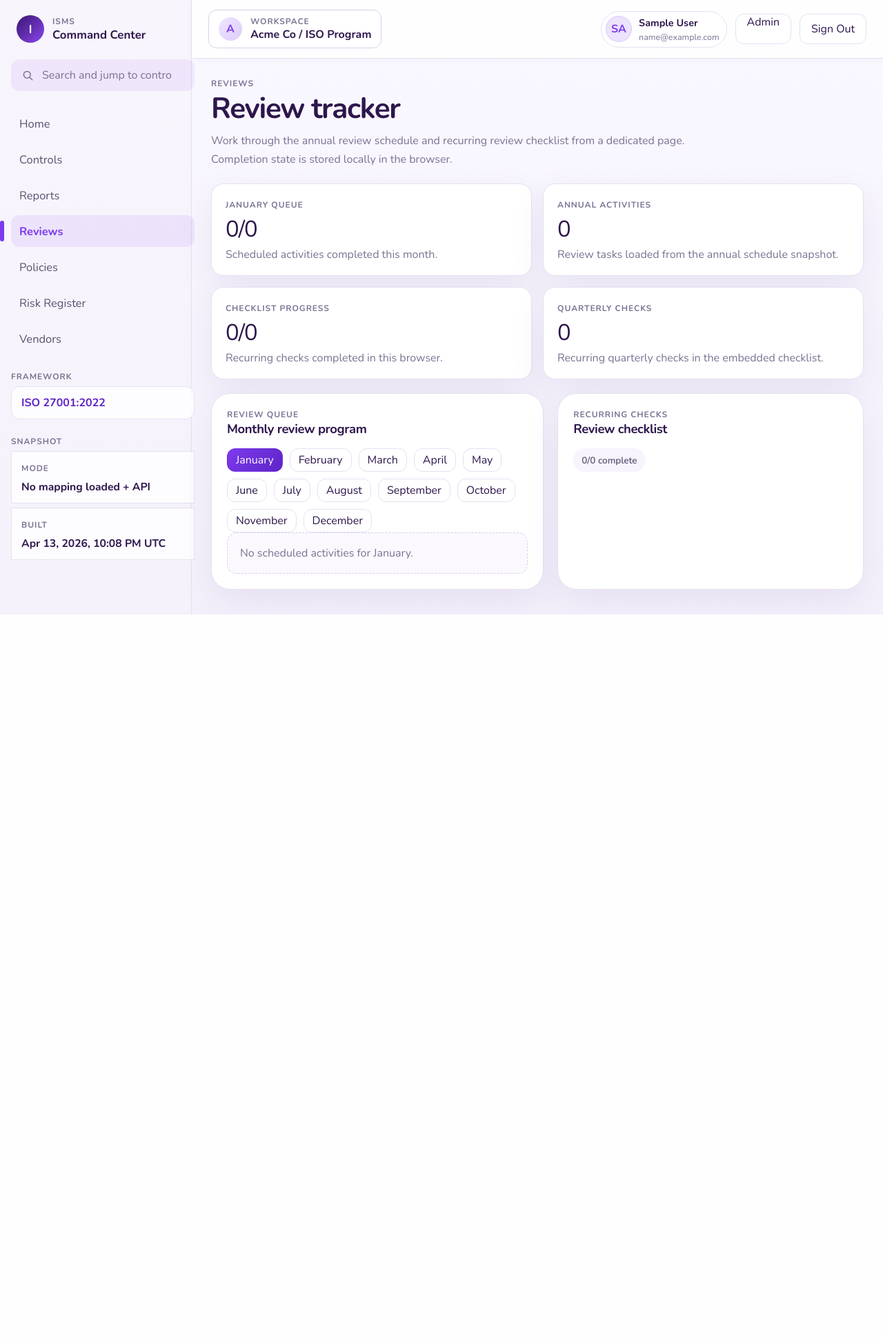
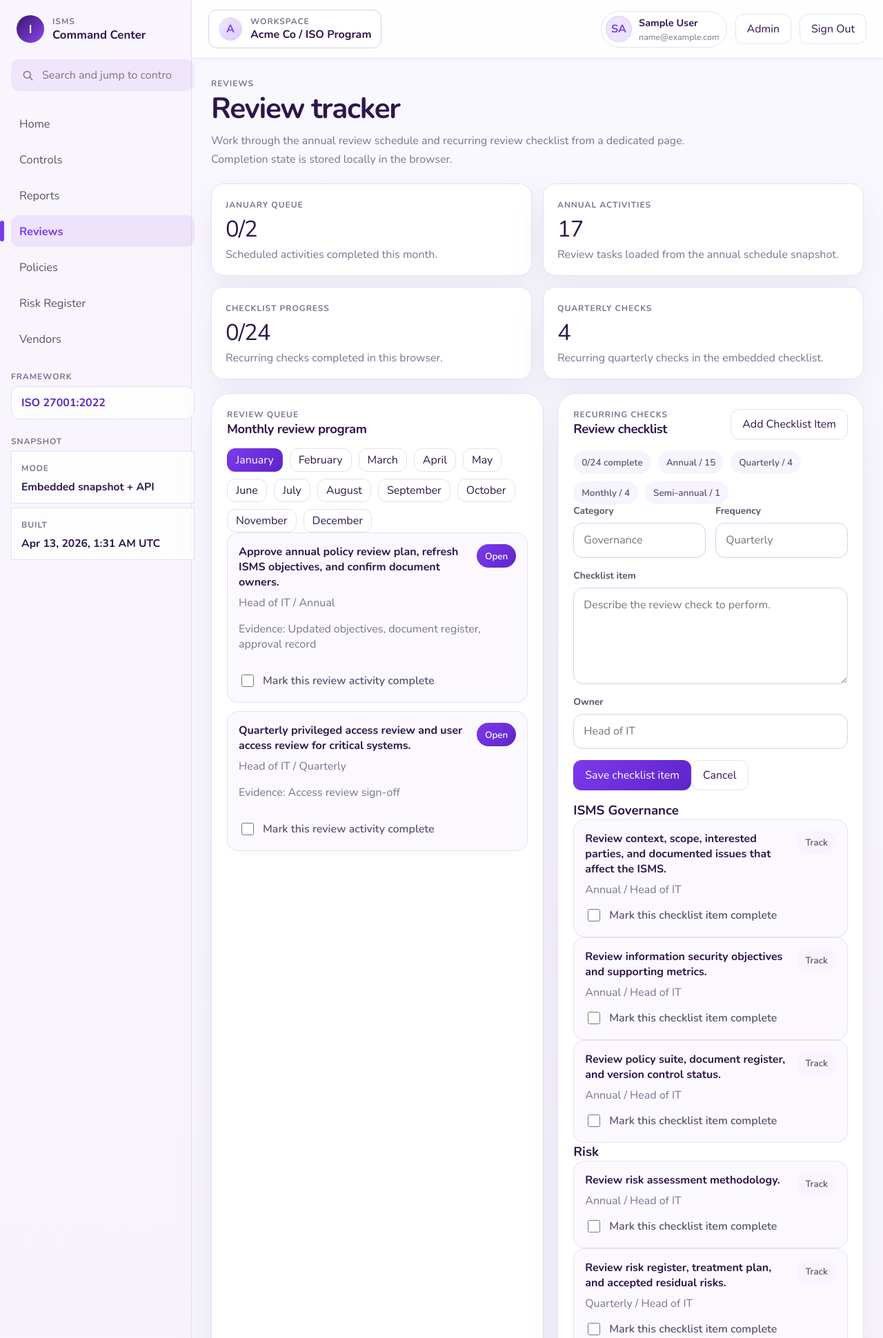
Before and after one commit to cgnetworking/ComplianceApp, a Django app: page /reviews.html in a window 1280 px wide. Shown: the top 1940 px of the page at 69% size. Before the commit the page ends 891 px from the top, so only its background shows below. Run offline with Django 4.2, Linux system fonts and the light colour scheme; the visitor is signed in with stand-in values (Sample User, id 1); data that the repository does not hold is empty; parts of the project's set-up code (start-up, migrations or seed data) failed here and were passed over; some libraries are stand-ins or nearby versions.

Commit message:
Add custom review checklist item creation and state persistence

```diff
--- a/templates/portal/reviews.html
+++ b/templates/portal/reviews.html
@@ -99,8 +99,39 @@
                 <p class="panel-kicker">Recurring checks</p>
                 <h2>Review checklist</h2>
               </div>
+              <div class="panel-head-actions">
+                <button class="ghost-button" type="button" id="checklist-add-trigger">Add Checklist Item</button>
+              </div>
             </div>
             <div class="mini-stats" id="checklist-summary"></div>
+            <form class="risk-form" id="checklist-add-form" hidden>
+              <div class="form-grid">
+                <label class="form-field" for="checklist-add-category">
+                  <span>Category</span>
+                  <input id="checklist-add-category" type="text" placeholder="Governance">
+                </label>
+                <label class="form-field" for="checklist-add-frequency">
+                  <span>Frequency</span>
+                  <input id="checklist-add-frequency" type="text" placeholder="Quarterly">
+                </label>
+              </div>
+
+              <label class="form-field" for="checklist-add-item">
+                <span>Checklist item</span>
+                <textarea id="checklist-add-item" placeholder="Describe the review check to perform." required></textarea>
+              </label>
+
+              <label class="form-field" for="checklist-add-owner">
+                <span>Owner</span>
+                <input id="checklist-add-owner" type="text" placeholder="Head of IT">
+              </label>
+
+              <div class="form-actions">
+                <button class="ghost-button primary-button" type="submit">Save checklist item</button>
+                <button class="ghost-button" type="button" id="checklist-add-cancel">Cancel</button>
+              </div>
+              <p class="helper-note" id="checklist-add-status"></p>
+            </form>
             <div id="checklist"></div>
           </article>
         </section>
--- a/webapp/app.js
+++ b/webapp/app.js
@@ -99,6 +99,14 @@
     activities: document.getElementById("activities"),
     checklistSummary: document.getElementById("checklist-summary"),
     checklist: document.getElementById("checklist"),
+    checklistAddTrigger: document.getElementById("checklist-add-trigger"),
+    checklistAddForm: document.getElementById("checklist-add-form"),
+    checklistAddCancel: document.getElementById("checklist-add-cancel"),
+    checklistAddStatus: document.getElementById("checklist-add-status"),
+    checklistAddCategory: document.getElementById("checklist-add-category"),
+    checklistAddItem: document.getElementById("checklist-add-item"),
+    checklistAddFrequency: document.getElementById("checklist-add-frequency"),
+    checklistAddOwner: document.getElementById("checklist-add-owner"),
     homeUpcoming: document.getElementById("home-upcoming"),
     homeDomains: document.getElementById("home-domains"),
     homePolicies: document.getElementById("home-policies"),
@@ -406,6 +414,22 @@
         saveReviewState();
         renderReviewsPage();
       });
+    }
+
+    if (els.checklistAddTrigger) {
+      els.checklistAddTrigger.addEventListener("click", () => {
+        toggleChecklistAddForm(true);
+      });
+    }
+
+    if (els.checklistAddCancel) {
+      els.checklistAddCancel.addEventListener("click", () => {
+        toggleChecklistAddForm(false);
+      });
+    }
+
+    if (els.checklistAddForm) {
+      els.checklistAddForm.addEventListener("submit", handleChecklistAddSubmit);
     }
 
     if (els.addRiskTrigger) {
@@ -1082,7 +1106,8 @@
       return;
     }
 
-    const checklistDone = data.checklist.filter((item) => state.reviewState.checklist[item.id]).length;
+    const checklistItems = getAllChecklistItems();
+    const checklistDone = checklistItems.filter((item) => state.reviewState.checklist[item.id]).length;
     const activityDone = options.currentMonthActivities.filter((item) => state.reviewState.activities[item.id]).length;
     const mappedPolicies = new Set(controls.flatMap((control) => control.policyDocumentIds)).size;
 
@@ -1127,7 +1152,7 @@
           },
           {
             label: "Checklist progress",
-            value: `${checklistDone}/${data.checklist.length}`,
+            value: `${checklistDone}/${checklistItems.length}`,
             note: "Recurring review checks marked complete.",
           },
         ];
@@ -1148,7 +1173,8 @@
 
     const monthItems = monthlyActivities(state.monthIndex);
     const completedMonthItems = monthItems.filter((item) => state.reviewState.activities[item.id]).length;
-    const completedChecklist = data.checklist.filter((item) => state.reviewState.checklist[item.id]).length;
+    const checklistItems = getAllChecklistItems();
+    const completedChecklist = checklistItems.filter((item) => state.reviewState.checklist[item.id]).length;
 
     const cards = [
       {
@@ -1163,12 +1189,12 @@
       },
       {
         label: "Checklist progress",
-        value: `${completedChecklist}/${data.checklist.length}`,
+        value: `${completedChecklist}/${checklistItems.length}`,
         note: "Recurring checks completed in this browser.",
       },
       {
         label: "Quarterly checks",
-        value: data.checklist.filter((item) => item.frequency === "Quarterly").length,
+        value: checklistItems.filter((item) => item.frequency === "Quarterly").length,
         note: "Recurring quarterly checks in the embedded checklist.",
       },
     ];
@@ -1893,12 +1919,18 @@
       return;
     }
 
-    const completedCount = data.checklist.filter((item) => state.reviewState.checklist[item.id]).length;
-    const grouped = groupBy(data.checklist, "category");
+    const checklistItems = getAllChecklistItems();
+    const completedCount = checklistItems.filter((item) => state.reviewState.checklist[item.id]).length;
+    const grouped = groupBy(checklistItems, "category");
+    const frequencyCounts = checklistItems.reduce((counts, item) => {
+      const frequency = item.frequency || "Not scheduled";
+      counts[frequency] = (counts[frequency] || 0) + 1;
+      return counts;
+    }, {});
 
     els.checklistSummary.innerHTML = [
-      `<span class="chip">${completedCount}/${data.checklist.length} complete</span>`,
-      ...Object.entries(data.summary.checklistFrequencies).map(([frequency, count]) => `<span class="chip">${escapeHtml(frequency)} / ${count}</span>`),
+      `<span class="chip">${completedCount}/${checklistItems.length} complete</span>`,
+      ...Object.entries(frequencyCounts).map(([frequency, count]) => `<span class="chip">${escapeHtml(frequency)} / ${count}</span>`),
     ].join("");
 
     els.checklist.innerHTML = Object.entries(grouped).map(([category, items]) => `
@@ -1911,7 +1943,7 @@
               <div class="check-top">
                 <div>
                   <strong>${escapeHtml(item.item)}</strong>
-                  <div class="mini-copy">${escapeHtml(item.frequency)} / ${escapeHtml(item.owner)}</div>
+                  <div class="mini-copy">${escapeHtml(item.frequency)} / ${escapeHtml(item.owner)}${item.isCustom ? " / Custom" : ""}</div>
                 </div>
                 <span class="status-pill ${isDone ? "is-success" : ""}">${isDone ? "Done" : "Track"}</span>
               </div>
@@ -1926,6 +1958,105 @@
     `).join("");
   }
 
+  function getAllChecklistItems() {
+    const customChecklist = normalizeCustomChecklistItems(state.reviewState.customChecklist);
+    return data.checklist
+      .map((item) => ({ ...item, isCustom: false }))
+      .concat(customChecklist.map((item) => ({ ...item, isCustom: true })));
+  }
+
+  function normalizeCustomChecklistItems(items) {
+    if (!Array.isArray(items)) {
+      return [];
+    }
+
+    const seenIds = new Set();
+    return items
+      .map((item) => {
+        if (!item || typeof item !== "object") {
+          return null;
+        }
+        const id = typeof item.id === "string" ? item.id.trim() : "";
+        const checklistItem = typeof item.item === "string" ? item.item.trim() : "";
+        if (!id || !checklistItem || seenIds.has(id)) {
+          return null;
+        }
+        seenIds.add(id);
+        return {
+          id,
+          category: typeof item.category === "string" && item.category.trim() ? item.category.trim() : "Custom",
+          item: checklistItem,
+          frequency: typeof item.frequency === "string" && item.frequency.trim() ? item.frequency.trim() : "Annual",
+          owner: typeof item.owner === "string" && item.owner.trim() ? item.owner.trim() : "Shared portal",
+        };
+      })
+      .filter(Boolean);
+  }
+
+  function toggleChecklistAddForm(visible) {
+    if (!els.checklistAddForm) {
+      return;
+    }
+
+    els.checklistAddForm.hidden = !visible;
+    if (!visible) {
+      els.checklistAddForm.reset();
+      setUploadStatus(els.checklistAddStatus, "", "");
+      if (els.checklistAddFrequency) {
+        els.checklistAddFrequency.value = "";
+      }
+      return;
+    }
+
+    if (els.checklistAddFrequency && !els.checklistAddFrequency.value.trim()) {
+      els.checklistAddFrequency.value = "Annual";
+    }
+    if (els.checklistAddOwner && !els.checklistAddOwner.value.trim()) {
+      els.checklistAddOwner.value = "Head of IT";
+    }
+    if (els.checklistAddItem) {
+      els.checklistAddItem.focus();
+    }
+  }
+
+  function createChecklistItemId() {
+    return `custom-check-${Date.now().toString(36)}-${Math.random().toString(36).slice(2, 8)}`;
+  }
+
+  function handleChecklistAddSubmit(event) {
+    event.preventDefault();
+    if (!els.checklistAddForm || !els.checklistAddItem) {
+      return;
+    }
+
+    const itemText = els.checklistAddItem.value.trim();
+    const category = els.checklistAddCategory ? els.checklistAddCategory.value.trim() : "";
+    const frequency = els.checklistAddFrequency ? els.checklistAddFrequency.value.trim() : "";
+    const owner = els.checklistAddOwner ? els.checklistAddOwner.value.trim() : "";
+
+    if (!itemText) {
+      setUploadStatus(els.checklistAddStatus, "Checklist item text is required.", "error");
+      return;
+    }
+
+    const entry = {
+      id: createChecklistItemId(),
+      category: category || "Custom",
+      item: itemText,
+      frequency: frequency || "Annual",
+      owner: owner || "Head of IT",
+    };
+
+    const existing = normalizeCustomChecklistItems(state.reviewState.customChecklist);
+    state.reviewState.customChecklist = existing.concat(entry);
+    state.reviewState.checklist[entry.id] = false;
+    saveReviewState();
+
+    setUploadStatus(els.checklistAddStatus, "Checklist item added.", "success");
+    renderReviewsPage();
+    toggleChecklistAddForm(false);
+  }
+
   function getAllControlViews() {
     return data.controls.map((control) => getControlView(control)).filter(Boolean);
   }
@@ -1936,17 +2067,23 @@
       return null;
     }
     const stored = state.controlState[control.id] || {};
+    const storedApplicability = typeof stored.applicability === "string" && stored.applicability.trim()
+      ? stored.applicability.trim()
+      : control.applicability;
     const baseExcluded = isBaseExcluded(control);
-    const localExcluded = Boolean(stored.excluded) && !baseExcluded;
-    const effectiveExcluded = baseExcluded || localExcluded;
+    const applicabilityExcluded = storedApplicability === "Excluded";
+    const localExcluded = Boolean(stored.excluded) && !baseExcluded && !applicabilityExcluded;
+    const effectiveExcluded = baseExcluded || applicabilityExcluded || localExcluded;
     return {
       ...control,
       isBaseExcluded: baseExcluded,
       isLocallyExcluded: localExcluded,
       isExcluded: effectiveExcluded,
-      effectiveApplicability: effectiveExcluded ? "Excluded" : control.applicability,
+      effectiveApplicability: effectiveExcluded ? "Excluded" : storedApplicability,
       effectiveImplementationModel: effectiveExcluded ? "Excluded" : control.implementationModel,
-      exclusionReason: localExcluded ? (stored.reason || "") : (baseExcluded ? control.rationale : ""),
+      exclusionReason: (localExcluded || applicabilityExcluded)
+        ? (stored.reason || "")
+        : (baseExcluded ? control.rationale : ""),
     };
   }
 
@@ -1960,14 +2097,23 @@
       return;
     }
 
+    const existing = state.controlState[controlId] || {};
     if (excluded) {
-      const existing = state.controlState[controlId] || {};
       state.controlState[controlId] = {
+        ...existing,
         excluded: true,
         reason: existing.reason || "",
       };
     } else {
-      delete state.controlState[controlId];
+      const nextState = {
+        ...existing,
+        excluded: false,
+      };
+      if (!nextState.reason && !nextState.applicability) {
+        delete state.controlState[controlId];
+      } else {
+        state.controlState[controlId] = nextState;
+      }
     }
     saveControlState();
   }
@@ -1978,10 +2124,16 @@
       return;
     }
     const existing = state.controlState[controlId] || { excluded: true, reason: "" };
-    state.controlState[controlId] = {
+    const nextState = {
+      ...existing,
       excluded: existing.excluded !== false,
       reason,
     };
+    if (!nextState.excluded && !nextState.reason && !nextState.applicability) {
+      delete state.controlState[controlId];
+    } else {
+      state.controlState[controlId] = nextState;
+    }
     saveControlState();
   }
 
@@ -2432,13 +2584,15 @@
       return {
         activities: saved.activities || {},
         checklist: saved.checklist || {},
+        customChecklist: normalizeCustomChecklistItems(saved.customChecklist),
       };
     } catch (error) {
-      return { activities: {}, checklist: {} };
+      return { activities: {}, checklist: {}, customChecklist: [] };
     }
   }
 
   function saveReviewState() {
+    state.reviewState.customChecklist = normalizeCustomChecklistItems(state.reviewState.customChecklist);
     if (!isApiPersistence()) {
       window.localStorage.setItem(storageKey, JSON.stringify(state.reviewState));
       return;
@@ -3007,7 +3161,11 @@
     }
 
     if (payload.mapping && typeof payload.mapping === "object") {
-      applyMappingPayload(payload.mapping);
+      const remoteHasMapping = mappingHasContent(payload.mapping);
+      const localHasMapping = mappingHasContent(data);
+      if (remoteHasMapping || !localHasMapping) {
+        applyMappingPayload(payload.mapping);
+      }
     }
     if (Array.isArray(payload.uploadedDocuments)) {
       uploadedDocuments = payload.uploadedDocuments;
@@ -3022,6 +3180,7 @@
       state.reviewState = {
         activities: payload.reviewState.activities || {},
         checklist: payload.reviewState.checklist || {},
+        customChecklist: normalizeCustomChecklistItems(payload.reviewState.customChecklist),
       };
     }
     if (payload.controlState && typeof payload.controlState === "object") {
@@ -3031,6 +3190,21 @@
     refreshControlsIndex();
     refreshDocumentsIndex();
     pruneControlState();
+  }
+
+  function mappingHasContent(payload) {
+    if (!payload || typeof payload !== "object") {
+      return false;
+    }
+
+    const summary = payload.summary && typeof payload.summary === "object" ? payload.summary : {};
+    const summaryControlCount = Number(summary.controlCount || 0);
+    return summaryControlCount > 0
+      || (Array.isArray(payload.controls) && payload.controls.length > 0)
+      || (Array.isArray(payload.documents) && payload.documents.length > 0)
+      || (Array.isArray(payload.activities) && payload.activities.length > 0)
+      || (Array.isArray(payload.checklist) && payload.checklist.length > 0)
+      || (Array.isArray(payload.policyCoverage) && payload.policyCoverage.length > 0);
   }
 
   async function apiRequest(path, options) {
--- a/webapp/styles.css
+++ b/webapp/styles.css
@@ -463,6 +463,9 @@ a {
 }
 
 .ghost-button {
+  display: inline-flex;
+  align-items: center;
+  justify-content: center;
   min-height: 44px;
   padding: 0 16px;
 }
```
Also changed, not shown: portal/services.py (+39 -3 lines), webapp/reviews.html (+31 -0 lines).
